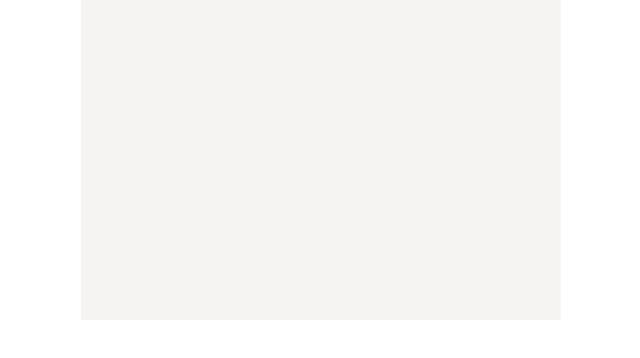
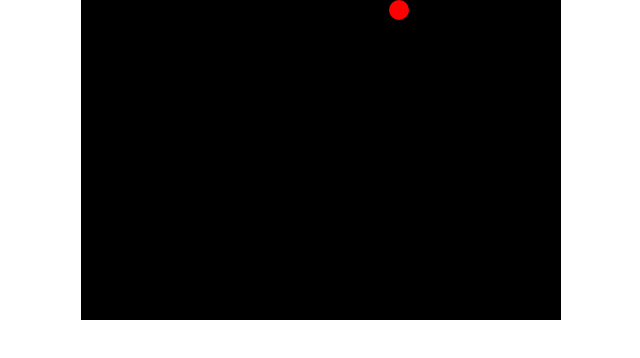
Before and after one commit to brklynstar/2d-game-breakout, a plain HTML site: page index.html in a window 1280 px wide. Shown: the whole page, without its empty margins (319-959 px from the left). Drawn offline with Linux system fonts and the light colour scheme.

Commit message:
[UPDATE] bouncing ball

```diff
--- a/index.html
+++ b/index.html
@@ -9,7 +9,7 @@
         margin: 0;
       }
       canvas {
-        background: rgb(248, 243, 243);
+        background: rgb(0, 0, 0);
         display: block;
         margin: 0 auto;
       }
--- a/main.js
+++ b/main.js
@@ -1,18 +1,19 @@
 var canvas = document.getElementById("myCanvas");
 var ctx = canvas.getContext("2d");
 
-
-let x = canvas.width / 2;
-let y = canvas.height - 30;
-let dx = 2;
-let dy = -2;
+// Variables
+var ballRadius = 10;
+var x = canvas.width / 2;
+var y = canvas.height - 30;
+var dx = 2;
+var dy = -2;
 
 
+// Functions
 function drawball() {
-
     ctx.beginPath();
-    ctx.arc(x, y, 10, 0, Math.PI * 2);
-    ctx.fillStyle = "#0095DD";
+    ctx.arc(x, ballRadius, 10, 0, Math.PI * 2);
+    ctx.fillStyle = "red";
     ctx.fill();
     ctx.closePath();
 
@@ -21,11 +22,17 @@ function drawball() {
   function draw() {
     ctx.clearRect(0, 0, canvas.width, canvas.height);
     drawball();
+
+    if(x + dx > canvas.width-ballRadius || x + dx < ballRadius) {
+        dx = -dx;
+    }
+    if(y + dy > canvas.height-ballRadius || y + dy < ballRadius) {
+        dy = -dy;
+    }
+
     x += dx;
     y += dy;
   }
 
 
-
-
   setInterval(draw, 10);
```
Also changed, not shown: 1 other file.
